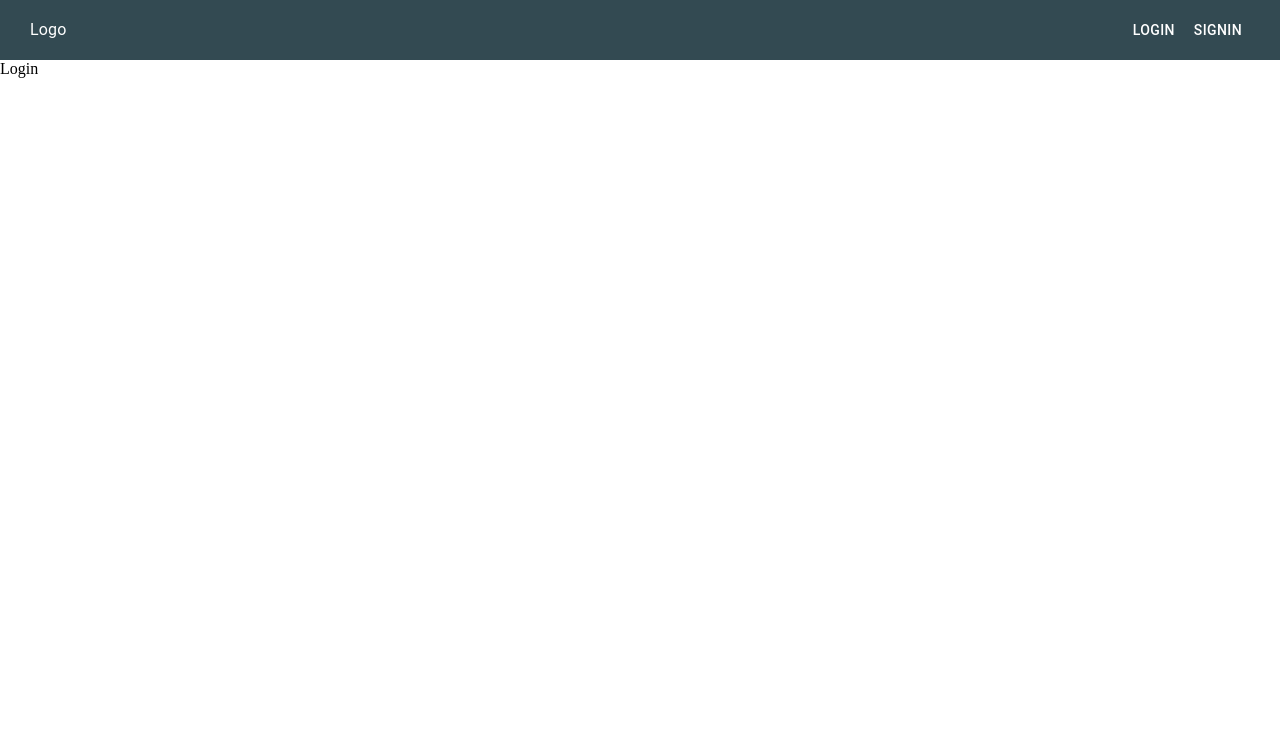
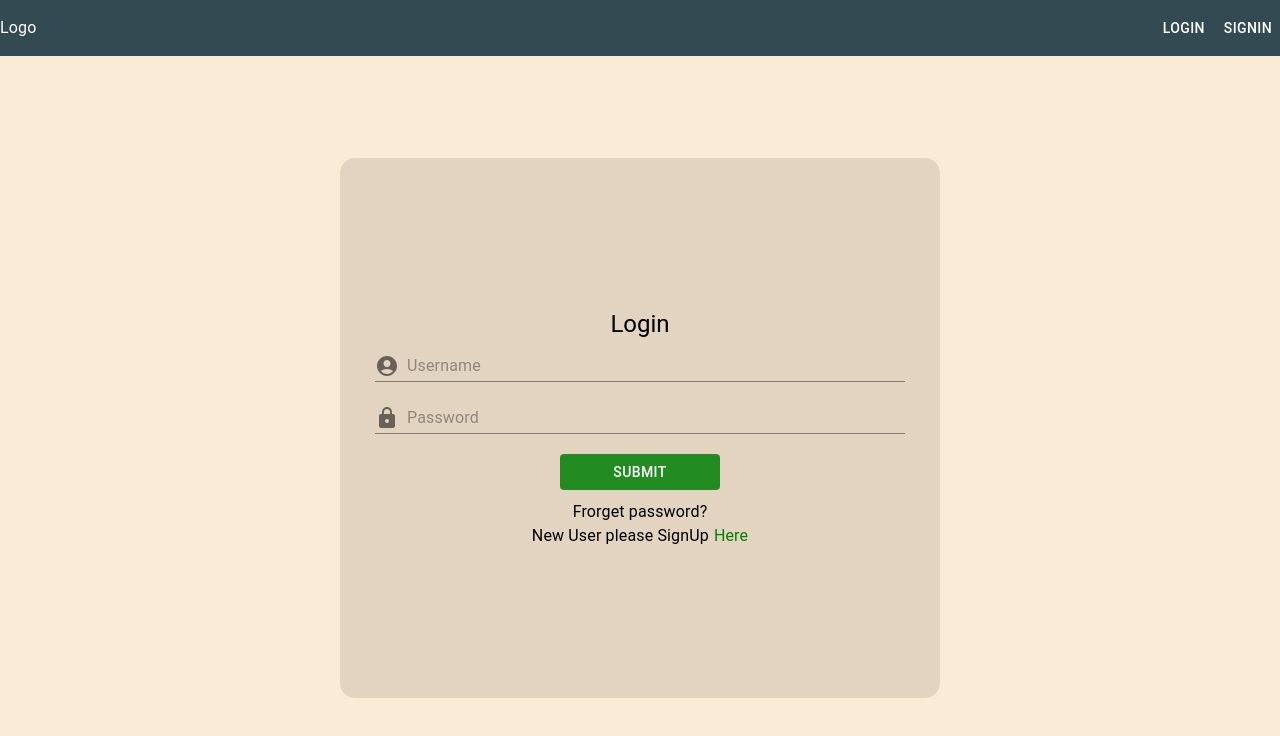
Before and after one commit to naman-mh/demo-form, a React (Create React App) app: page /login in a window 1280 px wide. Shown: the top 736 px of the page. Built offline with nearby package versions, Linux system fonts and the light colour scheme.

Commit message:
some modification added

```diff
--- a/src/components/register/Login.js
+++ b/src/components/register/Login.js
@@ -1,8 +1,61 @@
 import React from 'react'
+import { Box, Button, Input, InputAdornment, Typography } from "@mui/material";
+import AccountCircleIcon from "@mui/icons-material/AccountCircle";
+import HttpsIcon from '@mui/icons-material/Https';
+import { Link } from 'react-router-dom';
 
 function Login() {
   return (
-    <div>Login</div>
+    <Box bgcolor="#faebd7" height={"93vh"} sx={{
+      display: "flex", alignItems: "center",
+      justifyContent: "center",
+    }} >
+      <Box
+        sx={{
+
+
+          height: 540,
+          borderRadius: "15px",
+          width: { xs: "360px", sm: "450px", md: "550px", lg: "600px" },
+          display: "flex",
+          flexDirection: "column",
+          alignItems: "center",
+          justifyContent: "center",
+          bgcolor: "#e3d4c1",
+          textAlign: "left",
+          margin: " auto 0"
+        }}>
+        <Typography variant="h5">Login</Typography>
+        <Box display={"flex"} flexDirection={"column"} sx={{ width: { xs: "360px", sm: "450px", md: "550px" }, }} >
+          <Input
+            type="text" placeholder="Username"
+            id="input-with-icon-adornment"
+            sx={{ outline: "none", margin: "10px" }}
+            startAdornment={
+              <InputAdornment position="start">
+                <AccountCircleIcon />
+              </InputAdornment>
+            }
+          />
+          <Input
+            type="Password" placeholder="Password"
+            id="input-with-icon-adornment"
+            sx={{ outline: "none", margin: "10px" }}
+            startAdornment={
+              <InputAdornment position="start">
+                <HttpsIcon />
+              </InputAdornment>
+            }
+          />
+        </Box>
+        <Button sx={{ margin: "10px", bgcolor: "#228b22", color: "white", px:"80px", width: "100px" }}>Submit</Button>
+        <Typography>Frorget password?</Typography>
+          <Box display={"flex"}>
+            <Typography >New User please SignUp </Typography>
+            <Typography marginLeft={"5px"} component={Link} to="/signUp" sx={{ textDecoration: "none", color: "green" }}> Here</Typography>
+          </Box>
+      </Box>
+    </Box>
   )
 }
 
--- a/src/components/register/NavComp.js
+++ b/src/components/register/NavComp.js
@@ -12,7 +12,7 @@ function NavComp() {
         alignItems: "center",
         bgcolor: "#334a52",
         justifyContent: "space-between",
-        padding:"30px"
+
       }}
     >
       <Typography color="white">Logo</Typography>
--- a/src/components/register/SignUp.js
+++ b/src/components/register/SignUp.js
@@ -4,12 +4,18 @@ import AccountCircleIcon from "@mui/icons-material/AccountCircle";
 import HttpsIcon from '@mui/icons-material/Https';
 import PhoneEnabledIcon from '@mui/icons-material/PhoneEnabled';
 import EmailIcon from '@mui/icons-material/Email';
+import { Login } from "@mui/icons-material";
+import { Link } from "react-router-dom";
 function SignUp() {
   return (
-    <Box bgcolor="#faebd7" height={"93vh"}  >
+    <Box bgcolor="#faebd7" height={"93vh"} sx={{
+      display: "flex", alignItems: "center",
+      justifyContent: "center",
+    }} >
 
       <Box
         sx={{
+
 
           height: 540,
           borderRadius: "15px",
@@ -19,10 +25,10 @@ function SignUp() {
           alignItems: "center",
           justifyContent: "center",
           bgcolor: "#e3d4c1",
-          margin: "0 auto",
-          textAlign:"left"
+          textAlign: "left",
+          margin: " auto 0"
         }}>
-        <Typography variant="h5" >Register</Typography>
+        <Typography variant="h5">Register</Typography>
 
         <Box display={"flex"} flexDirection={"column"} sx={{ width: { xs: "360px", sm: "450px", md: "550px" }, }} >
           <Input
@@ -72,8 +78,14 @@ function SignUp() {
           />
 
         </Box>
-        <Button sx={{ margin: "10px", bgcolor: "#228b22", color: "white" , padding:"auto" ,width:"100px"  }}>Submit</Button>
+        <Button sx={{ margin: "10px", bgcolor: "#228b22", color: "white", padding: "auto", width: "100px" }}>Submit</Button>
+        <Box sx={{ display: "flex" }}>
+          <Typography>Already have an account? </Typography>
+
+          <Typography marginLeft={"5px"} component={Link} to="/login" sx={{ textDecoration: "none" }}> Login</Typography>
+        </Box>
       </Box>
+
     </Box>
 
   );
```
Also changed, not shown: src/components/register/ForgetPassword.js (added, +9 -0 lines).
